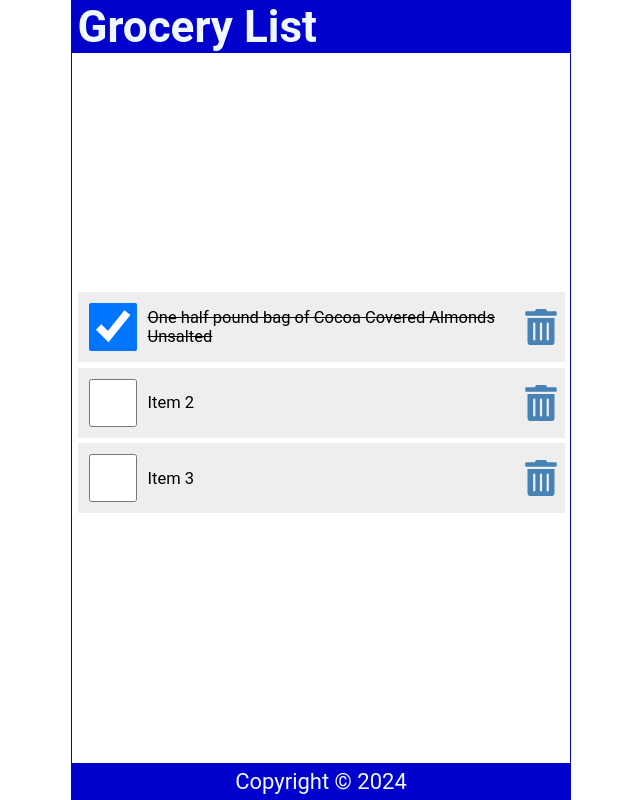
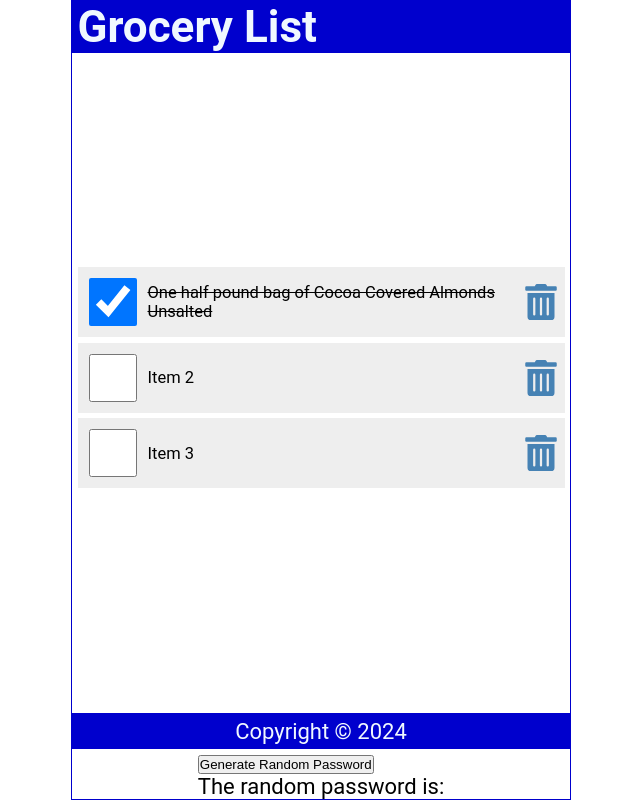
Before and after one commit to Aryan-747/LearningReact, a React (Create React App) app: page / in a window 1280 px wide. Shown: the whole page, without its empty margins (319-959 px from the left). Built offline with nearby package versions, Linux system fonts and the light colour scheme.

Commit message:
Added Random Ps Generator

```diff
--- a/src/App.js
+++ b/src/App.js
@@ -1,6 +1,7 @@
 import Header from './Header';
 import Content2 from './Content2';
 import Footer from './Footer';
+import RandomPassword from './Randomps';
 
 function App() {
 
@@ -9,6 +10,7 @@ function App() {
           <Header title = "Grocery List"/>
           <Content2/>
           <Footer/>
+          <RandomPassword/>
     </div>
   );
 }
--- /dev/null
+++ b/src/Randomps.js
@@ -0,0 +1,26 @@
+import React, { useState } from 'react';
+
+function RandomPassword() {
+  const [password, setPassword] = useState('');
+
+  const generatePassword = () => {
+    const chars = 'ABCDEFGHIJKLMNOPQRSTUVWXYZabcdefghijklmnopqrstuvwxyz0123456789';
+    const passwordLength = 12;
+    let password = '';
+
+    for (let i = 0; i < passwordLength; i++) {
+      password += chars.charAt(Math.floor(Math.random() * chars.length));
+    }
+
+    setPassword(password);
+  };
+
+  return (
+    <div>
+      <button onClick={generatePassword}>Generate Random Password</button>
+      <p>The random password is: {password}</p>
+    </div>
+  );
+}
+
+export default RandomPassword
```
